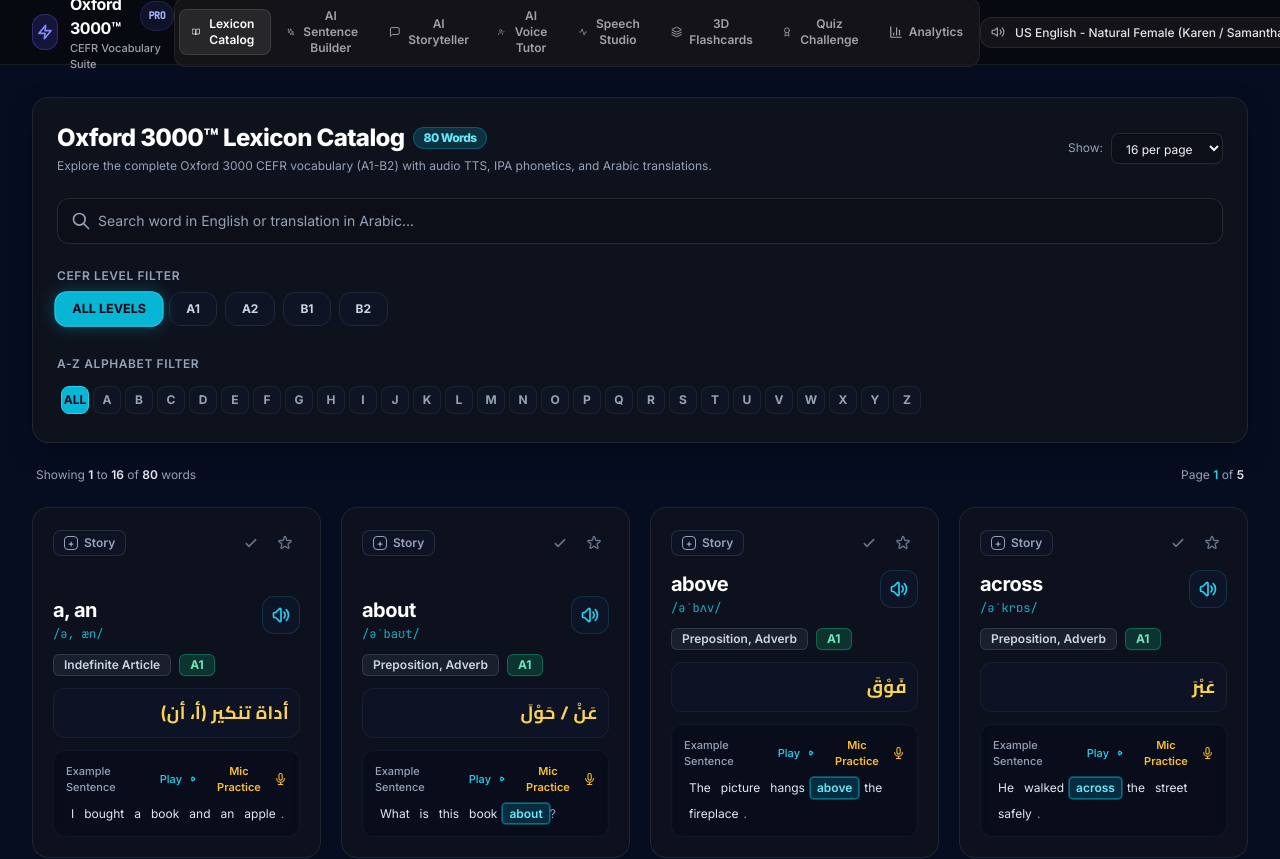
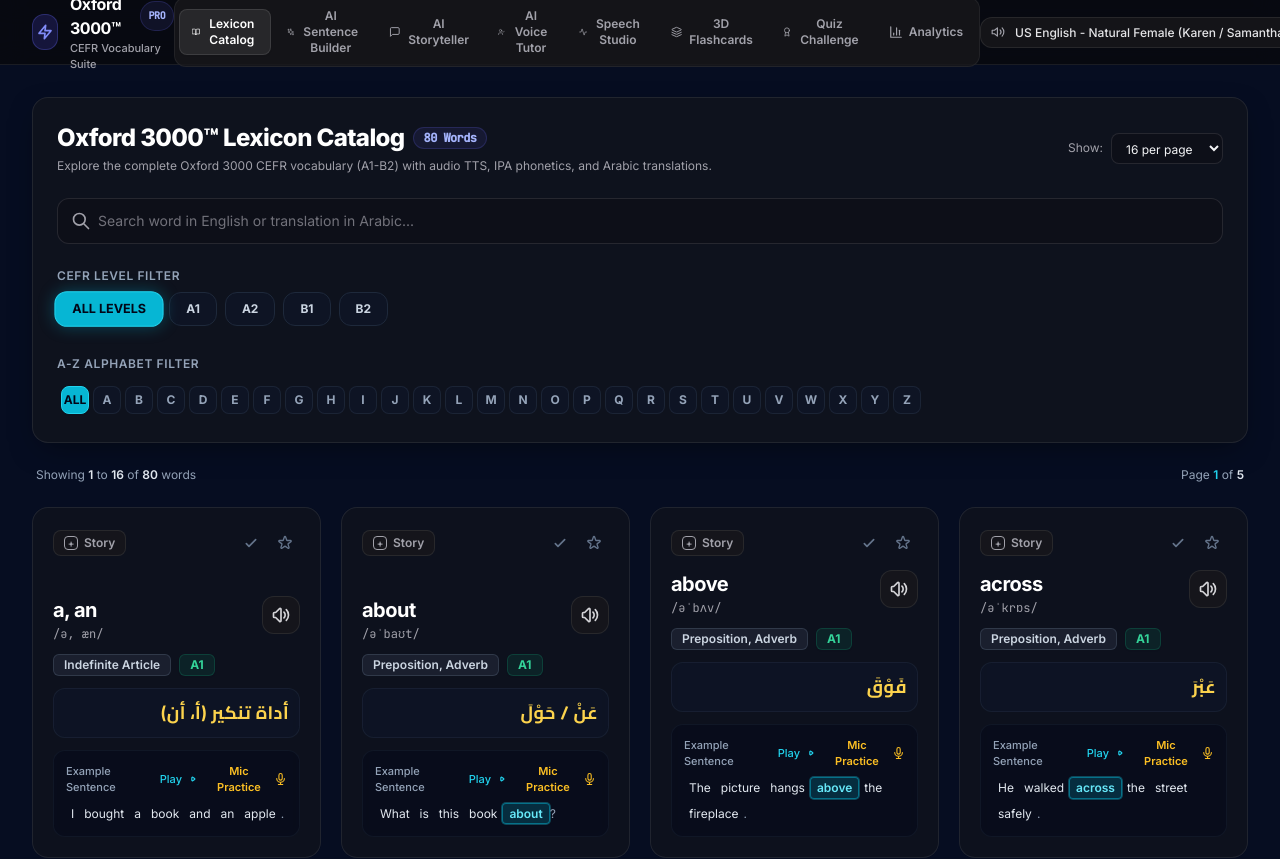
Before and after one commit to m7mdxzx9/oxford-3000-platform, a React (Vite) app: page / in a window 1280 px wide. Shown: the top 859 px of the page. Built offline with nearby package versions, Linux system fonts and the light colour scheme.

Commit message:
Refine LexiconGrid and PronunciationStudio with obsidian indigo slate typography and clean borders

```diff
--- a/src/components/LexiconGrid.jsx
+++ b/src/components/LexiconGrid.jsx
@@ -11,32 +11,32 @@ import WordModal from './WordModal';
 // CEFR Level Color Badge Mapping
 const CEFR_BADGES = {
   A1: {
-    bg: 'bg-emerald-500/20 text-emerald-300 border-emerald-500/40 shadow-emerald-500/10',
+    bg: 'bg-emerald-500/10 text-emerald-400 border-emerald-500/20',
     label: 'A1 Beginner',
   },
   A2: {
-    bg: 'bg-teal-500/20 text-teal-300 border-teal-500/40 shadow-teal-500/10',
+    bg: 'bg-teal-500/10 text-teal-400 border-teal-500/20',
     label: 'A2 Elementary',
   },
   B1: {
-    bg: 'bg-amber-500/20 text-amber-300 border-amber-500/40 shadow-amber-500/10',
+    bg: 'bg-amber-500/10 text-amber-400 border-amber-500/20',
     label: 'B1 Intermediate',
   },
   B2: {
-    bg: 'bg-purple-500/20 text-purple-300 border-purple-500/40 shadow-purple-500/10',
+    bg: 'bg-indigo-500/10 text-indigo-400 border-indigo-500/20',
     label: 'B2 Upper-Int',
   },
 };
 
 // Part of Speech Badge Styling
 const POS_STYLES = {
-  noun: 'bg-blue-500/15 text-blue-300 border-blue-500/30',
-  verb: 'bg-rose-500/15 text-rose-300 border-rose-500/30',
-  adjective: 'bg-amber-500/15 text-amber-300 border-amber-500/30',
-  adverb: 'bg-emerald-500/15 text-emerald-300 border-emerald-500/30',
-  preposition: 'bg-indigo-500/15 text-indigo-300 border-indigo-500/30',
-  conjunction: 'bg-fuchsia-500/15 text-fuchsia-300 border-fuchsia-500/30',
-  pronoun: 'bg-cyan-500/15 text-cyan-300 border-cyan-500/30',
+  noun: 'bg-blue-500/10 text-blue-400 border-blue-500/20',
+  verb: 'bg-rose-500/10 text-rose-400 border-rose-500/20',
+  adjective: 'bg-amber-500/10 text-amber-400 border-amber-500/20',
+  adverb: 'bg-emerald-500/10 text-emerald-400 border-emerald-500/20',
+  preposition: 'bg-indigo-500/10 text-indigo-400 border-indigo-500/20',
+  conjunction: 'bg-purple-500/10 text-purple-400 border-purple-500/20',
+  pronoun: 'bg-sky-500/10 text-sky-400 border-sky-500/20',
 };
 
 // Individual Interactive Lexicon Card Component
@@ -138,7 +138,7 @@ const LexiconCard = React.memo(({ wordObj, onCardClick }) => {
       onClick={() => onCardClick && onCardClick(wordObj)}
       className={`group relative flex flex-col justify-between p-5 rounded-2xl cursor-pointer transition-all duration-300 glass-card-interactive ${
         selected
-          ? 'ring-2 ring-cyan-400/80 bg-cyan-950/20 shadow-[0_0_20px_rgba(6,182,212,0.2)]'
+          ? 'ring-2 ring-indigo-500/80 bg-indigo-950/20 border-indigo-500/40 shadow-lg shadow-indigo-500/10'
           : mastered
           ? 'border-emerald-500/30 bg-emerald-950/10'
           : ''
@@ -151,8 +151,8 @@ const LexiconCard = React.memo(({ wordObj, onCardClick }) => {
           onClick={handleSelectWord}
           className={`flex items-center space-x-1.5 px-2.5 py-1 rounded-lg text-xs font-semibold border transition-all ${
             selected
-              ? 'bg-cyan-500 text-slate-950 border-cyan-400 shadow-sm'
-              : 'bg-slate-900/60 text-slate-400 border-slate-700/60 hover:border-cyan-500/50 hover:text-cyan-300'
+              ? 'bg-indigo-600 text-white border-indigo-500 shadow-sm'
+              : 'bg-zinc-900/80 text-zinc-400 border-white/[0.08] hover:border-indigo-500/40 hover:text-indigo-300'
           }`}
           title={selected ? 'Remove from Storyteller' : 'Select for AI Storyteller (Max 5)'}
         >
@@ -217,11 +217,11 @@ const LexiconCard = React.memo(({ wordObj, onCardClick }) => {
         {/* Word Title & Audio Play Button */}
         <div className="flex items-start justify-between gap-2">
           <div>
-            <h3 dir="ltr" className="ltr-isolate text-xl font-bold text-white tracking-tight group-hover:text-cyan-300 transition-colors">
+            <h3 dir="ltr" className="ltr-isolate text-xl font-bold text-white tracking-tight group-hover:text-indigo-300 transition-colors">
               {wordObj.word}
             </h3>
             {wordObj.ipa && (
-              <p dir="ltr" className="ltr-isolate text-xs font-mono text-cyan-400/80 mt-0.5">
+              <p dir="ltr" className="ltr-isolate text-xs font-mono text-zinc-400 mt-0.5">
                 {wordObj.ipa}
               </p>
             )}
@@ -233,8 +233,8 @@ const LexiconCard = React.memo(({ wordObj, onCardClick }) => {
             disabled={isPlayingWord}
             className={`p-2 rounded-xl border transition-all ${
               isPlayingWord
-                ? 'bg-cyan-500 text-slate-950 border-cyan-400 animate-pulse'
-                : 'bg-slate-900/80 text-cyan-400 border-cyan-800/40 hover:bg-cyan-500/20 hover:border-cyan-500/60'
+                ? 'bg-indigo-600 text-white border-indigo-400 animate-pulse'
+                : 'bg-zinc-900/80 text-zinc-300 border-white/[0.08] hover:bg-indigo-500/10 hover:border-indigo-500/40 hover:text-indigo-300'
             }`}
             title="Listen to pronunciation (TTS)"
           >
@@ -463,17 +463,17 @@ export const LexiconGrid = () => {
           <div>
             <h1 className="text-2xl font-extrabold text-white tracking-tight flex items-center gap-2">
               <span>Oxford 3000™ Lexicon Catalog</span>
-              <span className="text-xs px-2.5 py-0.5 rounded-full bg-cyan-500/20 text-cyan-300 border border-cyan-500/30">
+              <span className="text-xs px-2.5 py-0.5 rounded-full bg-indigo-500/10 text-indigo-300 border border-indigo-500/20 font-mono">
                 {totalFilteredItems} Words
               </span>
             </h1>
-            <p className="text-xs text-slate-400 mt-1">
+            <p className="text-xs text-zinc-400 mt-1">
               Explore the complete Oxford 3000 CEFR vocabulary (A1-B2) with audio TTS, IPA phonetics, and Arabic translations.
             </p>
           </div>
 
           {/* Items Per Page Selector */}
-          <div className="flex items-center space-x-2 text-xs text-slate-400">
+          <div className="flex items-center space-x-2 text-xs text-zinc-400">
             <span>Show:</span>
             <select
               value={itemsPerPage}
@@ -481,7 +481,7 @@ export const LexiconGrid = () => {
                 setItemsPerPage(Number(e.target.value));
                 setCurrentPage(1);
               }}
-              className="glass-input px-2.5 py-1.5 rounded-lg text-slate-200 bg-slate-900/80 border border-slate-700/60 focus:border-cyan-500"
+              className="glass-input px-2.5 py-1.5 rounded-lg text-zinc-200 bg-zinc-900 border border-white/[0.08] focus:border-indigo-500"
             >
               <option value={16}>16 per page</option>
               <option value={20}>20 per page</option>
@@ -493,7 +493,7 @@ export const LexiconGrid = () => {
 
         {/* Interactive Search Bar & Clear Action */}
         <div className="relative">
-          <div className="absolute inset-y-0 left-0 pl-3.5 flex items-center pointer-events-none text-slate-400">
+          <div className="absolute inset-y-0 left-0 pl-3.5 flex items-center pointer-events-none text-zinc-400">
             <svg className="w-5 h-5" fill="none" stroke="currentColor" viewBox="0 0 24 24">
               <path strokeLinecap="round" strokeLinejoin="round" strokeWidth="2" d="M21 21l-6-6m2-5a7 7 0 11-14 0 7 7 0 0114 0z" />
             </svg>
@@ -503,7 +503,7 @@ export const LexiconGrid = () => {
             value={searchQuery}
             onChange={handleSearchChange}
             placeholder="Search word in English or translation in Arabic..."
-            className="w-full pl-10 pr-24 py-3 rounded-xl glass-input text-sm text-slate-100 placeholder-slate-400 focus:ring-2 focus:ring-cyan-500/40 focus:border-cyan-500 transition-all"
+            className="w-full pl-10 pr-24 py-3 rounded-xl glass-input text-sm text-zinc-100 placeholder-zinc-500 focus:ring-2 focus:ring-indigo-500/20 focus:border-indigo-500 transition-all"
           />
           {searchQuery && (
             <button
```
Also changed, not shown: src/components/PronunciationStudio.jsx (+19 -20 lines).
